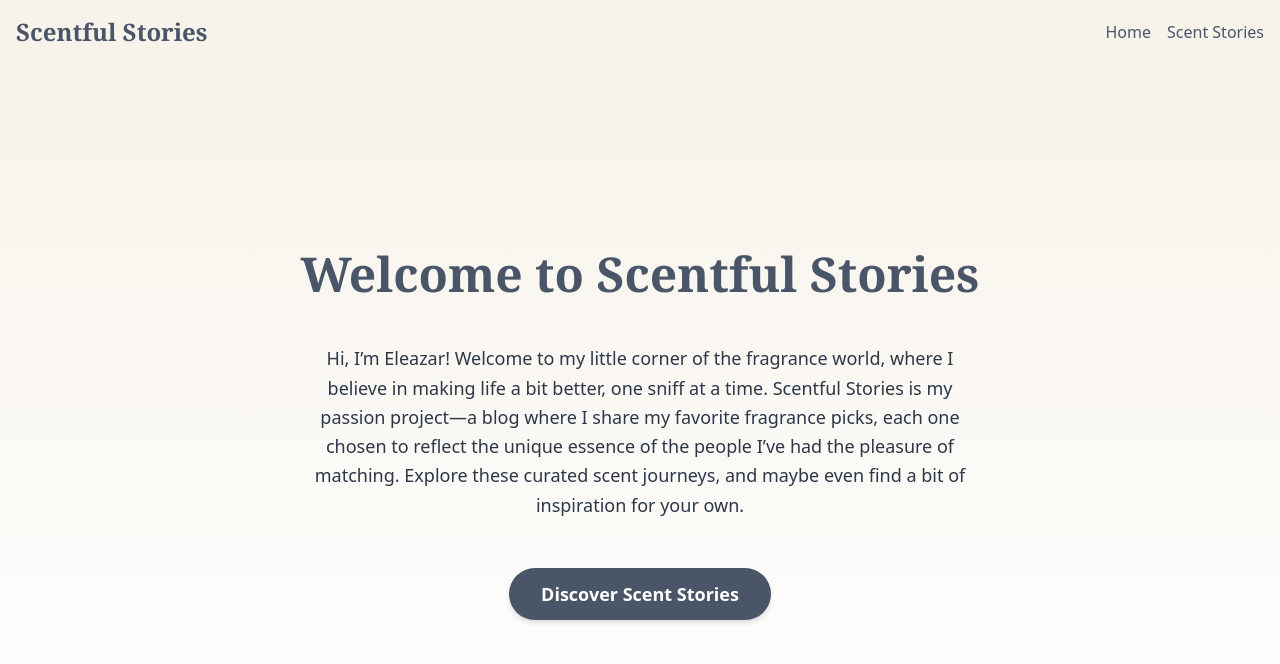
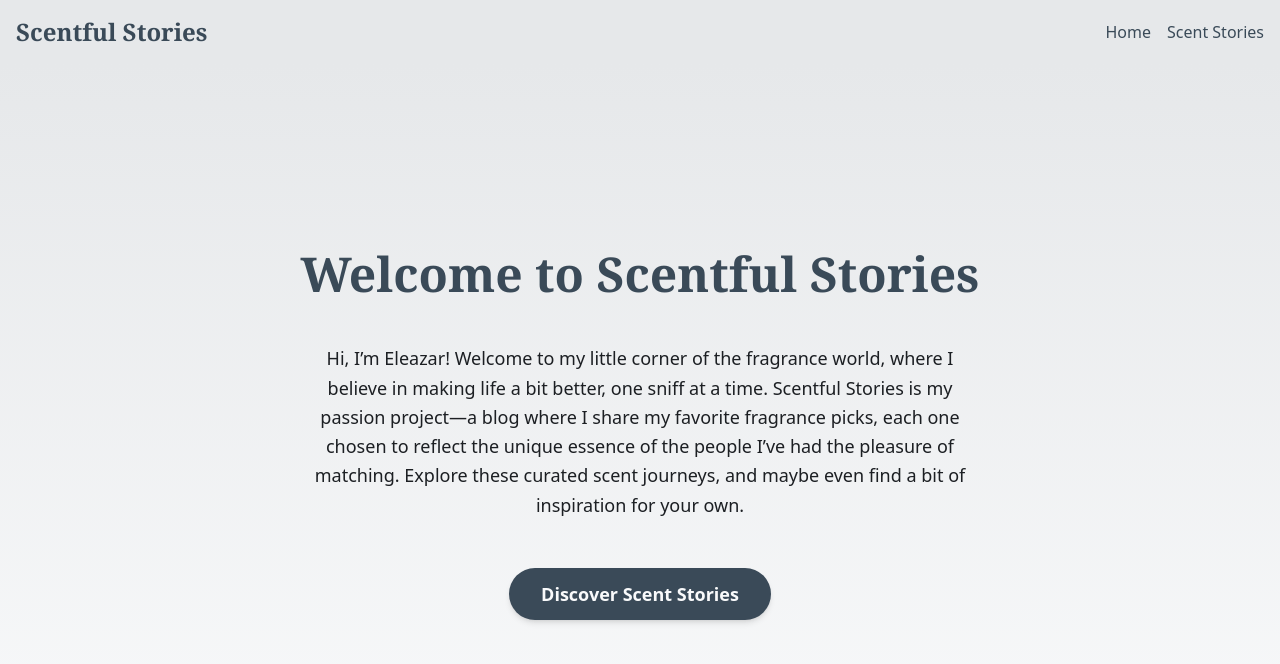
Before and after one commit to P541M/evoria, a React (Create React App) app: page / in a window 1280 px wide. Shown: the top 664 px of the page. Built offline with nearby package versions, Linux system fonts and the light colour scheme.

Commit message:
feat: new colours

```diff
--- a/tailwind.config.js
+++ b/tailwind.config.js
@@ -4,11 +4,11 @@ module.exports = {
   theme: {
     extend: {
       colors: {
-        backgroundPrimary: "#F7F3EB",   // warmCream for backgrounds
-        backgroundSecondary: "#FFFFFF", // white for cards and containers
-        textPrimary: "#2D3748",         // darkSlate for main text
-        textAccent: "#4A5568",          // deepBlue for headings and accents
-        highlight: "#D4B483",           // softGold for highlights
+        backgroundPrimary: "#E6E8EA", // Cool Gray for background
+        backgroundSecondary: "#F9FAFB", // Off White for containers
+        textPrimary: "#1C1F23", // Charcoal Black for main text
+        textAccent: "#3A4A58", // Slate Blue for headings
+        highlight: "#98A4AE", // Muted Silver Blue for highlights
       },
     },
   },
```
